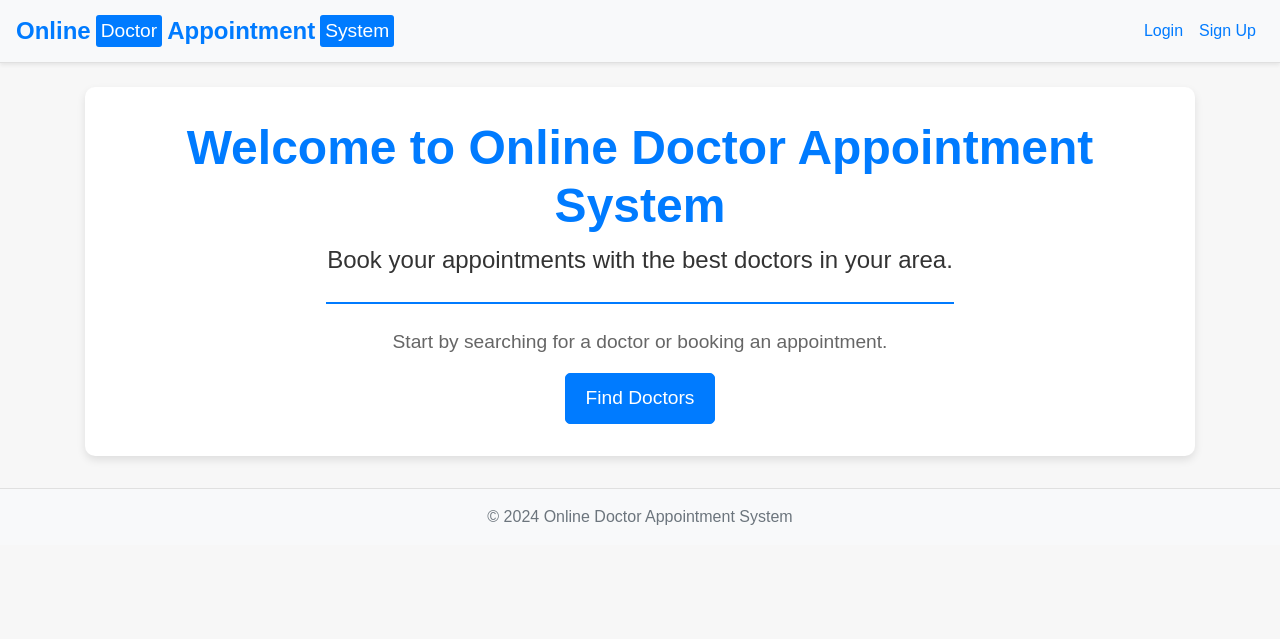
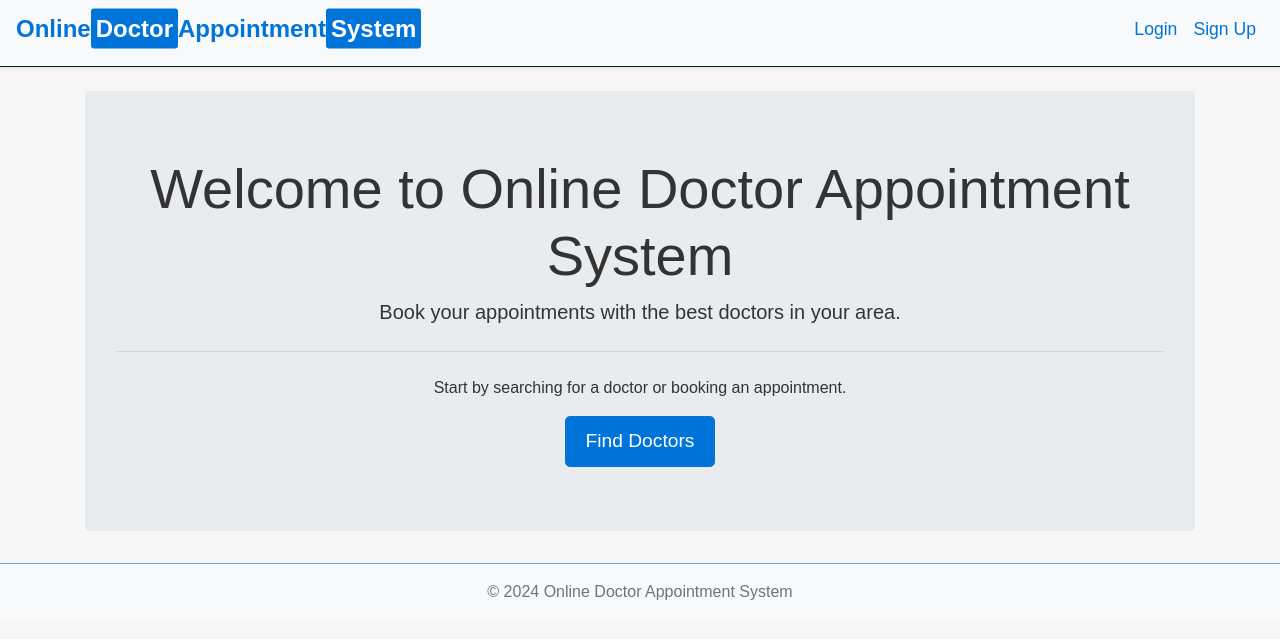
Before and after one commit to FarbodRezabakhsh/doctor-queue-system, a Django app: page / in a window 1280 px wide. Shown: the top 639 px of the page. Run offline with Django 5.2, Linux system fonts and the light colour scheme; some libraries are stand-ins or nearby versions.

Commit message:
Update color scheme and project file structure
This commit changes the color scheme (#007bff to #0074d9), updates various css files accordingly, and remodels the project file structure. The restructuring organizes all html template files under a new 'templates' directory, representing a more intuitive arrangement. The color scheme update aims to improve user interface consistency across the application.

```diff
--- a/static/css/custom.css
+++ b/static/css/custom.css
@@ -2,63 +2,46 @@
 
 /* تنظیمات عمومی */
 body {
-    font-family: 'Arial', sans-serif;
-    background-color: #f7f7f7;
+    font-family: 'Comic Sans MS', cursive, sans-serif;
+    background-color: #a3c4f3;
     color: #333;
 }
 
 /* تنظیمات Navbar */
 .navbar {
     margin-bottom: 20px;
-    border-bottom: 1px solid #e0e0e0;
+    border-bottom: 1px solid #061f13;
+    background-color: #88bff3;
+    font-size: 1.1rem;
 }
 
 .navbar-brand {
     display: flex;
     align-items: center;
-    font-size: 1.2rem;
+    font-size: 1.5rem;
+    color: rgba(0, 72, 175, 0.85);
 }
 
-.title-part-1 {
+.title-part-1, .title-part-3 {
     font-weight: bold;
-    color: #007bff;
-    font-size: 1.5rem;
-    margin-right: 5px;
+    color: #0074d9;
 }
 
-.title-part-2 {
-    font-weight: normal;
+.title-part-2, .title-part-4 {
+    font-weight: bold;
     color: #ffffff;
-    background-color: #007bff;
+    background-color: #0074d9;
     padding: 2px 5px;
     border-radius: 3px;
-    font-size: 1.2rem;
-    margin-right: 5px;
-}
-
-.title-part-3 {
-    font-weight: bold;
-    color: #007bff;
-    font-size: 1.5rem;
-    margin-right: 5px;
-}
-
-.title-part-4 {
-    font-weight: normal;
-    color: #ffffff;
-    background-color: #007bff;
-    padding: 2px 5px;
-    border-radius: 3px;
-    font-size: 1.2rem;
 }
 
 .navbar-nav .nav-item .nav-link {
-    color: #007bff;
+    color: #0074d9;
     transition: color 0.3s;
 }
 
 .navbar-nav .nav-item .nav-link:hover {
-    color: #0056b3;
+    color: #005bb5;
 }
 
 /* تنظیمات فرم ها */
@@ -67,87 +50,306 @@ body {
 }
 
 .form-control {
+    border-radius: 10px;
+    box-shadow: 2px 2px 10px rgba(0,0,0,0.1);
+    transition: border-color 0.3s;
+}
+
+.form-control:focus {
+    border-color: #0074d9;
+    box-shadow: 0 0 8px rgba(0, 116, 217, 0.5);
+}
+
+.btn {
+    border-radius: 10px;
+    padding: 10px 20px;
+    transition: background-color 0.3s, border-color 0.3s;
+}
+
+.btn-primary {
+    background-color: #0074d9;
+    border-color: #0074d9;
+}
+
+.btn-primary:hover {
+    background-color: #005bb5;
+    border-color: #005bb5;
+}
+
+/* تنظیمات Alert ها */
+.fun-alert {
+    border-radius: 10px;
+    border: 2px solid #0074d9;
+}
+
+/* تنظیمات Footer */
+.footer {
+    background-color: #88bff3;
+    padding: 10px 0;
+    border-top: 1px solid #6ba9f3;
+}
+
+.footer span {
+    color: #0074d9;
+}
+
+/* انیمیشن‌های ساده */
+@keyframes bounce {
+    0%, 100% {
+        transform: translateY(0);
+    }
+    50% {
+        transform: translateY(-5px);
+    }
+}
+
+.navbar-brand, .navbar-nav .nav-item .nav-link, .footer span {
+    animation: bounce 2s infinite;
+}
+/* doctor_detail.css */
+
+/* تنظیمات کلی */
+body {
+    font-family: 'Arial', sans-serif;
+    background-color: #f7f7f7;
+    color: #333;
+}
+
+/* تنظیمات صفحه جزئیات پزشک */
+.doctor-detail-container {
+    background-color: #ffffff;
+    padding: 2rem;
+    border-radius: 10px;
+    box-shadow: 0 4px 8px rgba(0,0,0,0.1);
+    max-width: 600px;
+    margin: 2rem auto;
+    text-align: center;
+}
+
+.doctor-name {
+    font-size: 2.5rem;
+    font-weight: bold;
+    color: #0074d9;
+    margin-bottom: 1.5rem;
+}
+
+.doctor-info {
+    font-size: 1.2rem;
+    color: #555;
+    margin-bottom: 0.8rem;
+}
+
+.doctor-info strong {
+    color: #333;
+}
+
+.btn-primary {
+    background-color: #0074d9;
+    border-color: #0074d9;
+    padding: 10px 20px;
+    font-size: 1.2rem;
+    border-radius: 5px;
+    transition: background-color 0.3s, border-color 0.3s;
+}
+
+.btn-primary:hover {
+    background-color: #005bb5;
+    border-color: #005bb5;
+}
+/* doctor_list.css */
+
+/* تنظیمات کلی */
+body {
+    font-family: 'Arial', sans-serif;
+    background-color: #f7f7f7;
+    color: #333;
+}
+
+/* تنظیمات لیست پزشکان */
+.doctor-list-container {
+    background-color: #ffffff;
+    padding: 2rem;
+    border-radius: 10px;
+    box-shadow: 0 4px 8px rgba(0,0,0,0.1);
+    max-width: 800px;
+    margin: 2rem auto;
+    text-align: center;
+}
+
+.doctor-list-heading {
+    font-size: 2.5rem;
+    font-weight: bold;
+    color: #0074d9;
+    margin-bottom: 1.5rem;
+}
+
+.search-form {
+    margin-bottom: 2rem;
+}
+
+.search-form .form-group {
+    margin-bottom: 15px;
+}
+
+.search-form .form-control {
     border-radius: 5px;
     box-shadow: none;
     transition: border-color 0.3s;
 }
 
-.form-control:focus {
-    border-color: #007bff;
+.search-form .form-control:focus {
+    border-color: #0074d9;
 }
 
-.btn {
-    border-radius: 5px;
+.search-form .btn-primary {
+    background-color: #0074d9;
+    border-color: #0074d9;
     padding: 10px 20px;
-    transition: background-color 0.3s, border-color 0.3s;
-}
-
-.btn-primary {
-    background-color: #007bff;
-    border-color: #007bff;
-}
-
-.btn-primary:hover {
-    background-color: #0056b3;
-    border-color: #0056b3;
-}
-
-/* تنظیمات Alert ها */
-.alert {
-    margin-top: 20px;
-}
-
-/* تنظیمات Footer */
-.footer {
-    background-color: #f8f9fa;
-    padding: 10px 0;
-    border-top: 1px solid #e0e0e0;
-}
-
-.footer span {
-    color: #6c757d;
-}
-
-/* تنظیمات صفحه اصلی (home.html) */
-.jumbotron {
-    background-color: #ffffff;
-    padding: 2rem 2rem;
-    border-radius: 10px;
-    box-shadow: 0 4px 8px rgba(0,0,0,0.1);
-}
-
-.welcome-title {
-    font-size: 3rem;
-    font-weight: bold;
-    color: #007bff;
-}
-
-.welcome-lead {
-    font-size: 1.5rem;
-    color: #333;
-}
-
-.welcome-hr {
-    border-top: 2px solid #007bff;
-    width: 60%;
-    margin: 1.5rem auto;
-}
-
-.welcome-text {
-    font-size: 1.2rem;
-    color: #666;
-}
-
-.welcome-btn {
-    background-color: #007bff;
-    border-color: #007bff;
-    padding: 0.8rem 2rem;
     font-size: 1.2rem;
     border-radius: 5px;
     transition: background-color 0.3s, border-color 0.3s;
 }
 
-.welcome-btn:hover {
-    background-color: #0056b3;
-    border-color: #0056b3;
+.search-form .btn-primary:hover {
+    background-color: #005bb5;
+    border-color: #005bb5;
 }
+
+.search-results-heading {
+    font-size: 2rem;
+    color: #333;
+    margin-bottom: 1rem;
+}
+
+.doctor-list {
+    list-style-type: none;
+    padding: 0;
+}
+
+.doctor-item {
+    margin-bottom: 1rem;
+    padding: 1rem;
+    background-color: #f9f9f9;
+    border: 1px solid #e0e0e0;
+    border-radius: 5px;
+    transition: background-color 0.3s, border-color 0.3s;
+}
+
+.doctor-item:hover {
+    background-color: #e9e9e9;
+    border-color: #d0d0d0;
+}
+
+.doctor-link {
+    text-decoration: none;
+    color: #0074d9;
+    transition: color 0.3s;
+}
+
+.doctor-link:hover {
+    color: #005bb5;
+}
+
+.doctor-info h3 {
+    margin-top: 0;
+    margin-bottom: 0.5rem;
+    font-size: 1.5rem;
+    color: #333;
+}
+
+.doctor-info p {
+    margin: 0.2rem 0;
+    color: #555;
+}
+/* give_feedback.css */
+
+/* تنظیمات کلی */
+body {
+    font-family: 'Arial', sans-serif;
+    background-color: #f7f7f7;
+    color: #333;
+}
+
+/* تنظیمات فرم بازخورد */
+.feedback-container {
+    background-color: #ffffff;
+    padding: 2rem;
+    border-radius: 10px;
+    box-shadow: 0 4px 8px rgba(0,0,0,0.1);
+    max-width: 600px;
+    margin: 2rem auto;
+}
+
+h2 {
+    font-size: 2.5rem;
+    font-weight: bold;
+    color: #0074d9;
+    text-align: center;
+    margin-bottom: 1.5rem;
+}
+
+form {
+    display: flex;
+    flex-direction: column;
+    align-items: center;
+}
+
+label {
+    font-size: 1.2rem;
+    margin-top: 1rem;
+    color: #555;
+}
+
+input[type="number"],
+textarea {
+    width: 100%;
+    max-width: 400px;
+    padding: 0.5rem;
+    margin-top: 0.5rem;
+    border: 1px solid #ced4da;
+    border-radius: 5px;
+    font-size: 1rem;
+    color: #333;
+    transition: border-color 0.3s;
+}
+
+input[type="number"]:focus,
+textarea:focus {
+    border-color: #0074d9;
+}
+
+textarea {
+    height: 100px;
+    resize: vertical;
+}
+
+button[type="submit"] {
+    margin-top: 1.5rem;
+    background-color: #0074d9;
+    color: white;
+    border: none;
+    padding: 10px 20px;
+    font-size: 1.2rem;
+    border-radius: 5px;
+    cursor: pointer;
+    transition: background-color 0.3s, border-color 0.3s;
+}
+
+button[type="submit"]:hover {
+    background-color: #005bb5;
+}
+/* profile.css */
+
+/* تنظیمات کلی */
+body {
+    font-family: 'Arial', sans-serif;
+    background-color: #f7f7f7;
+    color: #333;
+}
+
+/* تنظیمات پروفایل */
+.profile-container {
+    background-color: #ffffff;
+    padding: 2rem;
+    border-radius: 10px;
+    box-shadow: 0 4px 8px rgba(0,0,0,0.
--- a/static/css/doctor_detail.css
+++ b/static/css/doctor_detail.css
@@ -21,7 +21,7 @@ body {
 .doctor-name {
     font-size: 2.5rem;
     font-weight: bold;
-    color: #007bff;
+    color: #0074d9;
     margin-bottom: 1.5rem;
 }
 
@@ -36,8 +36,8 @@ body {
 }
 
 .btn-primary {
-    background-color: #007bff;
-    border-color: #007bff;
+    background-color: #0074d9;
+    border-color: #0074d9;
     padding: 10px 20px;
     font-size: 1.2rem;
     border-radius: 5px;
@@ -45,6 +45,6 @@ body {
 }
 
 .btn-primary:hover {
-    background-color: #0056b3;
-    border-color: #0056b3;
+    background-color: #005bb5;
+    border-color: #005bb5;
 }
--- a/static/css/doctor_list.css
+++ b/static/css/doctor_list.css
@@ -21,7 +21,7 @@ body {
 .doctor-list-heading {
     font-size: 2.5rem;
     font-weight: bold;
-    color: #007bff;
+    color: #0074d9;
     margin-bottom: 1.5rem;
 }
 
@@ -40,12 +40,12 @@ body {
 }
 
 .search-form .form-control:focus {
-    border-color: #007bff;
+    border-color: #0074d9;
 }
 
 .search-form .btn-primary {
-    background-color: #007bff;
-    border-color: #007bff;
+    background-color: #0074d9;
+    border-color: #0074d9;
     padding: 10px 20px;
     font-size: 1.2rem;
     border-radius: 5px;
@@ -53,8 +53,8 @@ body {
 }
 
 .search-form .btn-primary:hover {
-    background-color: #0056b3;
-    border-color: #0056b3;
+    background-color: #005bb5;
+    border-color: #005bb5;
 }
 
 .search-results-heading {
@@ -84,12 +84,12 @@ body {
 
 .doctor-link {
     text-decoration: none;
-    color: #007bff;
+    color: #0074d9;
     transition: color 0.3s;
 }
 
 .doctor-link:hover {
-    color: #0056b3;
+    color: #005bb5;
 }
 
 .doctor-info h3 {
--- a/static/css/give_feedback.css
+++ b/static/css/give_feedback.css
@@ -20,7 +20,7 @@ body {
 h2 {
     font-size: 2.5rem;
     font-weight: bold;
-    color: #007bff;
+    color: #0074d9;
     text-align: center;
     margin-bottom: 1.5rem;
 }
@@ -52,7 +52,7 @@ textarea {
 
 input[type="number"]:focus,
 textarea:focus {
-    border-color: #007bff;
+    border-color: #0074d9;
 }
 
 textarea {
@@ -62,7 +62,7 @@ textarea {
 
 button[type="submit"] {
     margin-top: 1.5rem;
-    background-color: #007bff;
+    background-color: #0074d9;
     color: white;
     border: none;
     padding: 10px 20px;
@@ -73,5 +73,5 @@ button[type="submit"] {
 }
 
 button[type="submit"]:hover {
-    background-color: #0056b3;
+    background-color: #005bb5;
 }
--- a/static/css/profile.css
+++ b/static/css/profile.css
@@ -20,7 +20,7 @@ body {
 .profile-heading {
     font-size: 2.5rem;
     font-weight: bold;
-    color: #007bff;
+    color: #0074d9;
     text-align: center;
     margin-bottom: 1.5rem;
 }
--- a/static/css/signup.css
+++ b/static/css/signup.css
@@ -20,7 +20,7 @@ body {
 .signup-heading {
     font-size: 2.5rem;
     font-weight: bold;
-    color: #007bff;
+    color: #0074d9;
     text-align: center;
     margin-bottom: 1.5rem;
 }
@@ -36,7 +36,7 @@ body {
 }
 
 .signup-form .form-control:focus {
-    border-color: #007bff;
+    border-color: #0074d9;
 }
 
 .signup-form .btn {
@@ -46,13 +46,13 @@ body {
 }
 
 .signup-form .btn-primary {
-    background-color: #007bff;
-    border-color: #007bff;
+    background-color: #0074d9;
+    border-color: #0074d9;
 }
 
 .signup-form .btn-primary:hover {
-    background-color: #0056b3;
-    border-color: #0056b3;
+    background-color: #005bb5;
+    border-color: #005bb5;
 }
 
 /* حذف موارد اضافی و استایل خطاها */
--- a/templates/base.html
+++ b/templates/base.html
@@ -14,7 +14,7 @@
     <link rel="stylesheet" href="{% static 'css/give_feedback.css' %}">
 </head>
 <body>
-<nav class="navbar navbar-expand-lg navbar-light bg-light shadow-sm">
+<nav class="navbar navbar-expand-lg navbar-light bg-light shadow-sm fun-navbar">
     <a class="navbar-brand" href="{% url 'home' %}">
         <span class="title-part-1">Online</span>
         <span class="title-part-2">Doctor</span>
@@ -47,7 +47,7 @@
 <div class="container mt-4">
     {% if messages %}
         {% for message in messages %}
-            <div class="alert alert-{{ message.tags }}" role="alert">
+            <div class="alert alert-{{ message.tags }} fun-alert" role="alert">
                 {{ message }}
             </div>
         {% endfor %}
```
Also changed, not shown: README.md.
